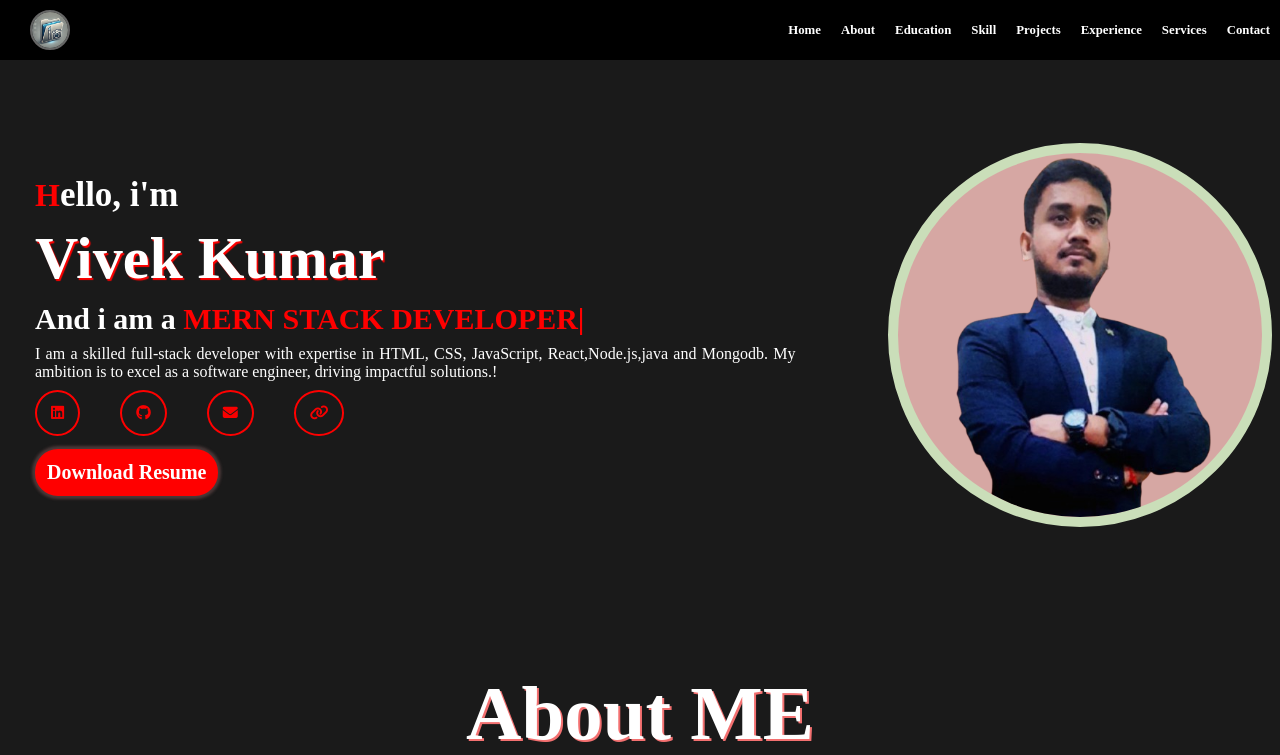
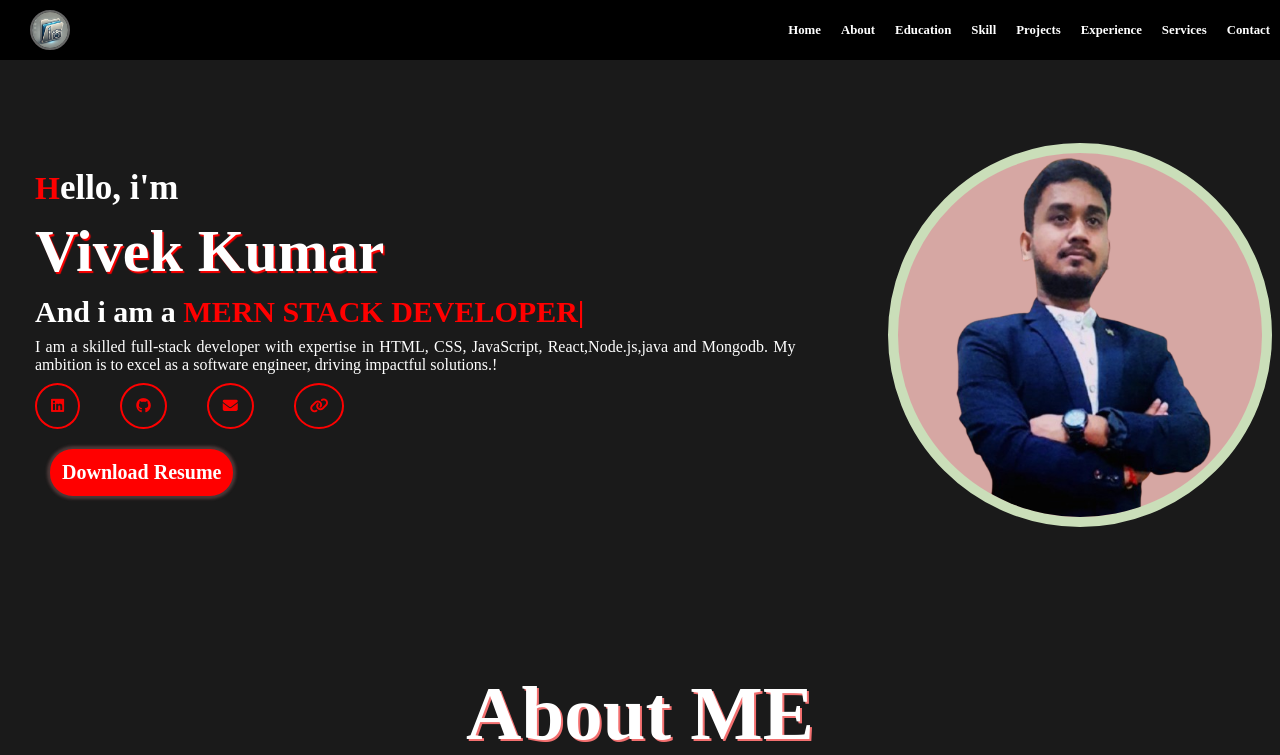
Before and after one commit to Mauryavivekji/My_portfolio, a plain HTML site: page index.html in a window 1280 px wide. Shown: the top 755 px of the page. Drawn offline with nearby package versions, Linux system fonts and the light colour scheme.

Commit message:
css/style.css for download button

```diff
--- a/css/style.css
+++ b/css/style.css
@@ -190,7 +190,9 @@ box-shadow: 0 0 3px 2px red;
          width:90%;
          text-align: justify;
 }
-
+.download{
+        padding: 7px 15px 7px 15px;
+}
 .download a {
         display: inline-block;
          width: fit-content;
@@ -211,7 +213,7 @@ box-shadow: 0 0 3px 2px red;
 .download a:hover {
         background-color: white;
         color:black;
-        padding: 7px 15px 7px 15px;
+
         transform: translate(-2px, 8px);
 }
 
```
